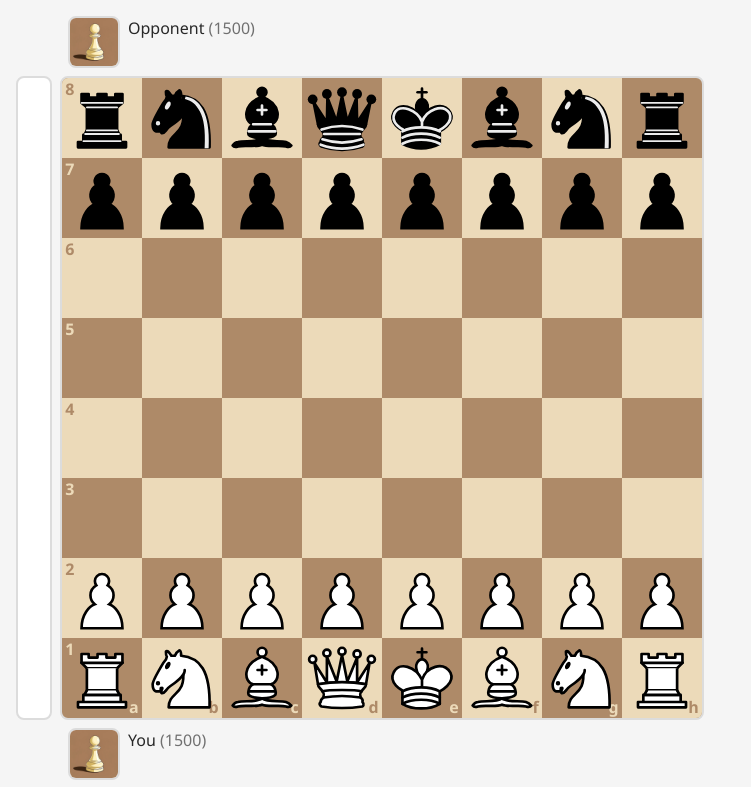
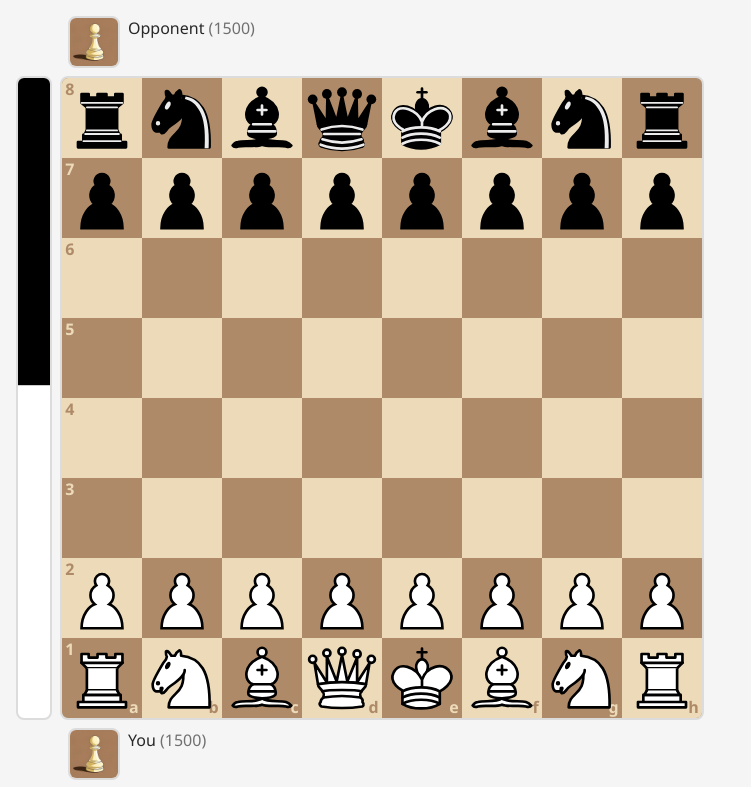
Before and after one commit to PerfunctoryOrator/chess, a plain HTML site: page index.html in a window 1280 px wide. Shown: the top 787 px of the page, without its empty margins (0-751 px from the left). Drawn offline with Linux system fonts and the light colour scheme.

Commit message:
Update board-styles.css

```diff
--- a/board-styles.css
+++ b/board-styles.css
@@ -17,6 +17,8 @@
     --board-square-width: round(down, min(
         calc((100vh - 2*var(--padding) - 2*48px - 6*2px - 2*var(--margin)) / 8),
         calc((100vw - 2*var(--padding) - 32px - 4*2px - 2*var(--margin)) / 8)), 1px);
+
+    --evaluation: 0.2;
 }
 
 /* Evaluation bar */
@@ -25,17 +27,29 @@
     text-align: center;
     grid-row: 2 / 3;
     grid-column: 1 / 2;
+    overflow: hidden;
+    position: relative;
     float: left;
     width: 32px;
     padding: var(--padding) 0;
     border: var(--border);
     border-radius: var(--box-radius);
-    background-color: var(--contrast-background-color);
+    background-color: white;
     -webkit-user-select: none;
     -khtml-user-select: none;
     -moz-user-select: none;
     -ms-user-select: none;
     user-select: none;
+    & > div {
+        position: absolute;
+        top: 0;
+        left: 0;
+        width: 100%;
+        height: 50%;
+        background-color: black;
+        transform: translateY(calc(100% * clamp(-1, -1 * var(--evaluation) / 5, 1)));
+        transition: transform 0.3s ease-out;
+    }
 }
 
 /* Chess board */
```
